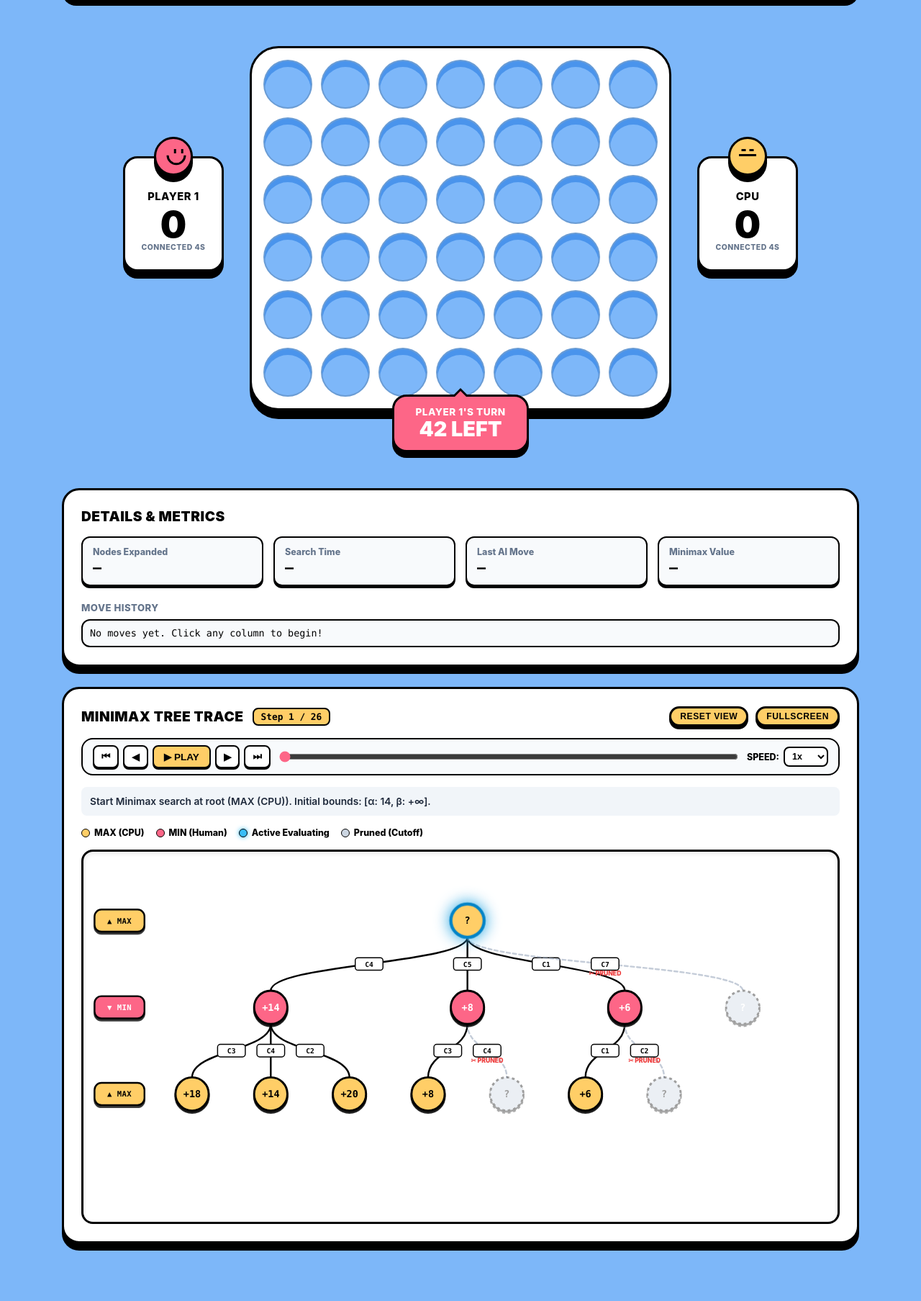
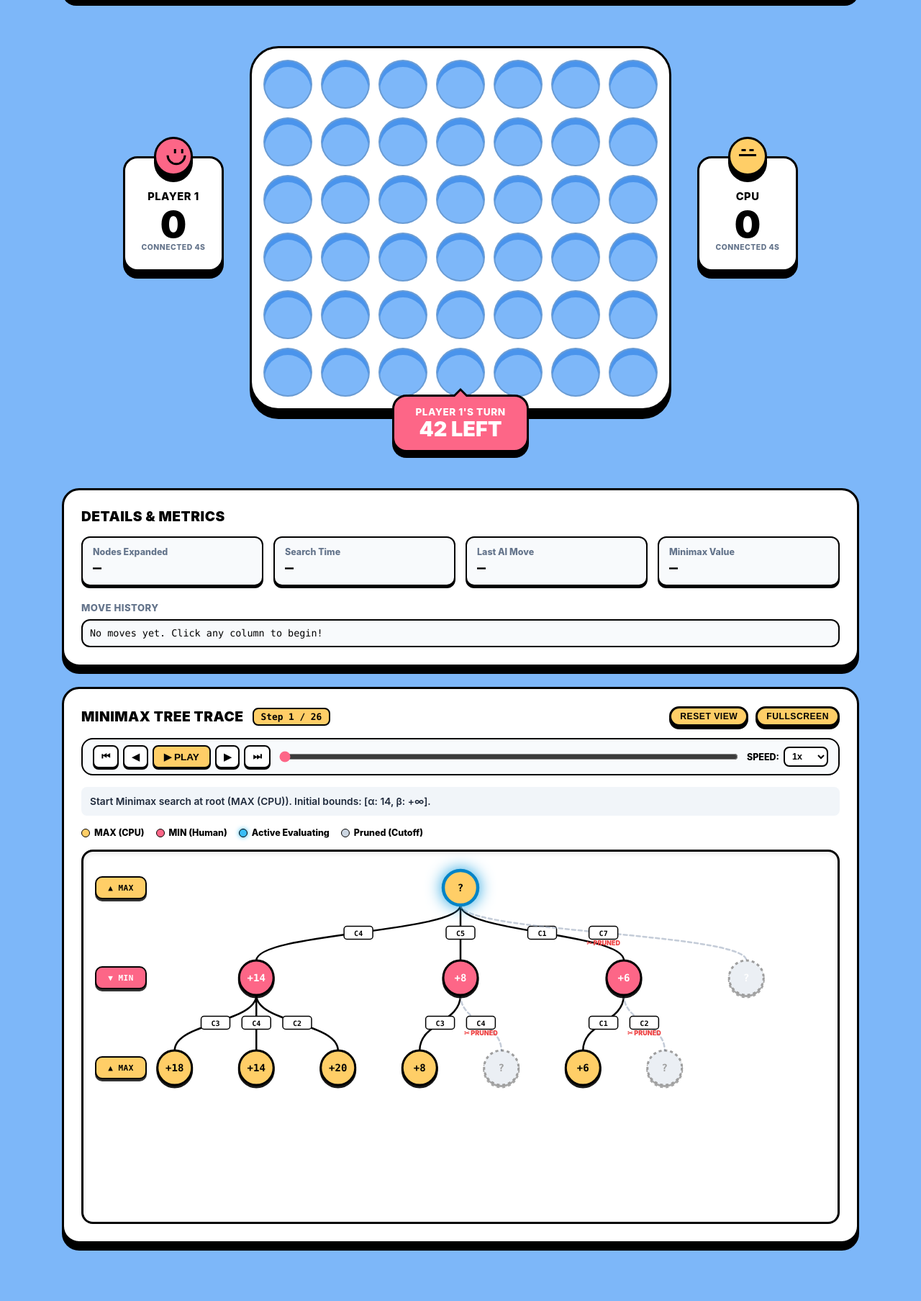
Before and after one commit to janamirashed/connect-4-ai, a Flask app: page / in a window 1280 px wide. Shown: the part 92-1899 px from the top of the page at 72% size. Run offline with Flask 3, Linux system fonts and the light colour scheme.

Commit message:
fix: render svg tree at natural scale with drag-to-pan and playback auto-scroll

```diff
--- a/static/css/style.css
+++ b/static/css/style.css
@@ -647,20 +647,19 @@ body {
   border: 3px solid var(--color-black);
   box-shadow: inset 0 3px 6px rgba(0, 0, 0, 0.08);
   border-radius: 16px;
-  overflow-x: hidden;
-  overflow-y: auto;
+  overflow: auto;
   position: relative;
   cursor: grab;
+  user-select: none;
 }
 
-.tree-viewport:active {
+.tree-viewport:active,
+.tree-viewport.panning {
   cursor: grabbing;
 }
 
 .tree-svg {
   display: block;
-  min-width: 100%;
-  min-height: 100%;
 }
 
 /* svg node styles */
@@ -669,7 +668,43 @@ body {
   transition: transform 0.2s ease;
 }
 
-/* level indicator badges on the left side of the tree */
+/* level indicator badges on the left side of the tree (native sticky) */
+.tree-levels-column {
+  position: sticky;
+  left: 16px;
+  width: 0;
+  height: 0;
+  z-index: 15;
+  pointer-events: none;
+}
+
+.tree-level-badge {
+  position: absolute;
+  left: 0;
+  width: 72px;
+  height: 32px;
+  border-radius: 10px;
+  border: 2.5px solid var(--color-black);
+  box-shadow: 0 3px 0 rgba(0, 0, 0, 0.8);
+  display: flex;
+  align-items: center;
+  justify-content: center;
+  font-family: var(--font-mono);
+  font-size: 11px;
+  font-weight: 900;
+  letter-spacing: 0.5px;
+}
+
+.tree-level-badge.max {
+  background: var(--player-yellow);
+  color: var(--color-black);
+}
+
+.tree-level-badge.min {
+  background: var(--player-red);
+  color: #ffffff;
+}
+
 .tree-level-badge-bg {
   stroke: var(--color-black);
   stroke-width: 2.5;
--- a/static/js/game.js
+++ b/static/js/game.js
@@ -643,7 +643,7 @@ function computeTreeLayout(root, availableWidth = 900) {
 
   // 2. assign x and y coordinates (leave space on left for level indicator badges)
   const leftMargin = 100;
-  const slotWidth = Math.max(90, (availableWidth - leftMargin - 40) / Math.max(root.leafCount, 8));
+  const slotWidth = Math.max(100, (availableWidth - leftMargin - 40) / Math.max(root.leafCount, 8));
   const totalTreeWidth = Math.max(root.leafCount * slotWidth + leftMargin + 80, availableWidth);
 
   function assignPositions(node, leftBound, depth) {
@@ -665,7 +665,7 @@ function computeTreeLayout(root, availableWidth = 900) {
   return { width: totalTreeWidth, height: (maxDepth + 1) * levelHeight + 60, maxDepth, levelHeight };
 }
 
-// render full svg tree — clamp width to viewport so no horizontal scroll appears
+// render full svg tree at readable dimensions
 function renderSvgTree(root) {
   treeSvg.innerHTML = "";
   if (!root) return;
@@ -684,46 +684,30 @@ function renderSvgTree(root) {
 
   const vpWidth = treeViewport.clientWidth || 800;
   const layout = computeTreeLayout(root, vpWidth);
-  // always set svg to 100% of the viewport width; viewBox handles scaling
-  treeSvg.setAttribute("width", "100%");
+  // set svg to natural layout dimensions so nodes are comfortably sized and readable
+  treeSvg.setAttribute("width", layout.width);
   treeSvg.setAttribute("height", layout.height);
   treeSvg.setAttribute("viewBox", `0 0 ${layout.width} ${layout.height}`);
 
-  const levelsGroup = document.createElementNS("http://www.w3.org/2000/svg", "g");
-  levelsGroup.id = "tree-levels-group";
+  // render sticky level labels on the left side (MAX / MIN)
+  const levelsCol = document.getElementById("tree-levels-column");
+  if (levelsCol) {
+    levelsCol.innerHTML = "";
+    for (let d = 0; d <= layout.maxDepth; d++) {
+      const isMax = d % 2 === 0;
+      const y = d * layout.levelHeight + 50;
+      const badge = document.createElement("div");
+      badge.className = `tree-level-badge ${isMax ? "max" : "min"}`;
+      badge.style.top = `${y - 16}px`;
+      badge.textContent = isMax ? "▲ MAX" : "▼ MIN";
+      levelsCol.appendChild(badge);
+    }
+  }
+
   const linesGroup = document.createElementNS("http://www.w3.org/2000/svg", "g");
   linesGroup.id = "tree-lines-group";
   const nodesGroup = document.createElementNS("http://www.w3.org/2000/svg", "g");
   nodesGroup.id = "tree-nodes-group";
-
-  // draw level labels on the left side (MAX / MIN)
-  for (let d = 0; d <= layout.maxDepth; d++) {
-    const isMax = d % 2 === 0;
-    const y = d * layout.levelHeight + 50;
-
-    const levelG = document.createElementNS("http://www.w3.org/2000/svg", "g");
-    levelG.setAttribute("transform", `translate(16, ${y})`);
-
-    // level badge box
-    const badgeBg = document.createElementNS("http://www.w3.org/2000/svg", "rect");
-    badgeBg.className.baseVal = `tree-level-badge-bg ${isMax ? "max" : "min"}`;
-    badgeBg.setAttribute("x", 0);
-    badgeBg.setAttribute("y", -16);
-    badgeBg.setAttribute("width", 72);
-    badgeBg.setAttribute("height", 32);
-    badgeBg.setAttribute("rx", 10);
-    levelG.appendChild(badgeBg);
-
-    // level text
-    const textRole = document.createElementNS("http://www.w3.org/2000/svg", "text");
-    textRole.className.baseVal = `tree-level-text-role ${isMax ? "max" : "min"}`;
-    textRole.setAttribute("x", 36);
-    textRole.setAttribute("y", 4);
-    textRole.textContent = isMax ? "▲ MAX" : "▼ MIN";
-    levelG.appendChild(textRole);
-
-    levelsGroup.appendChild(levelG);
-  }
 
   // draw branches
   function drawBranches(node) {
@@ -777,6 +761,8 @@ function renderSvgTree(root) {
   function drawNodes(node) {
     const g = document.createElementNS("http://www.w3.org/2000/svg", "g");
     g.id = `node-${node.id}`;
+    g.setAttribute("data-x", node.x);
+    g.setAttribute("data-y", node.y);
     g.className.baseVal = `tree-node-group ${node.player_type.toLowerCase()} ${node.pruned ? "pruned" : ""}`;
     g.setAttribute("transform", `translate(${node.x}, ${node.y})`);
 
@@ -826,7 +812,6 @@ function renderSvgTree(root) {
   drawBranches(root);
   drawNodes(root);
 
-  treeSvg.appendChild(levelsGroup);
   treeSvg.appendChild(linesGroup);
   treeSvg.appendChild(nodesGroup);
 }
@@ -842,6 +827,17 @@ function setupTreePlayback(tree, steps) {
   stepSlider.max = Math.max(0, playbackSteps.length - 1);
   stepSlider.value = 0;
   updatePlaybackUI();
+
+  // center root in viewport
+  setTimeout(() => {
+    if (currentTreeData && typeof currentTreeData.x === "number") {
+      treeViewport.scrollTo({
+        left: Math.max(0, currentTreeData.x - treeViewport.clientWidth / 2),
+        top: 0,
+        behavior: "smooth"
+      });
+    }
+  }, 50);
 }
 
 // update active step in tree playback
@@ -858,11 +854,20 @@ function updatePlaybackUI() {
   const allNodes = treeSvg.querySelectorAll(".tree-node-group");
   allNodes.forEach(n => n.classList.remove("active"));
 
-  // highlight active node
+  // highlight active node and keep it centered in view
   if (current.activeId) {
     const activeEl = document.getElementById(`node-${current.activeId}`);
     if (activeEl) {
       activeEl.classList.add("active");
+      const nx = parseFloat(activeEl.getAttribute("data-x"));
+      const ny = parseFloat(activeEl.getAttribute("data-y"));
+      if (!isNaN(nx) && !isNaN(ny)) {
+        treeViewport.scrollTo({
+          left: Math.max(0, nx - treeViewport.clientWidth / 2),
+          top: Math.max(0, ny - treeViewport.clientHeight / 2),
+          behavior: "smooth"
+        });
+      }
     }
   }
 
@@ -949,14 +954,59 @@ speedSelect.addEventListener("change", () => {
 });
 
 btnFitTree.addEventListener("click", () => {
-  if (currentTreeData) renderSvgTree(currentTreeData);
-  treeViewport.scrollTo({ left: 0, top: 0, behavior: "smooth" });
+  if (currentTreeData) {
+    renderSvgTree(currentTreeData);
+    const rootX = currentTreeData.x || (treeViewport.scrollWidth / 2);
+    treeViewport.scrollTo({
+      left: Math.max(0, rootX - treeViewport.clientWidth / 2),
+      top: 0,
+      behavior: "smooth"
+    });
+  }
 });
 
 btnMaximizeTree.addEventListener("click", () => {
   treeBoxPanel.classList.toggle("fullscreen");
   btnMaximizeTree.textContent = treeBoxPanel.classList.contains("fullscreen") ? "EXIT FULLSCREEN" : "FULLSCREEN";
-  if (currentTreeData) renderSvgTree(currentTreeData);
+  if (currentTreeData) {
+    renderSvgTree(currentTreeData);
+    const rootX = currentTreeData.x || (treeViewport.scrollWidth / 2);
+    treeViewport.scrollTo({
+      left: Math.max(0, rootX - treeViewport.clientWidth / 2),
+      top: 0,
+      behavior: "smooth"
+    });
+  }
+});
+
+// mouse drag-to-pan for tree viewport
+let isPanning = false;
+let panStartX = 0, panStartY = 0;
+let panScrollLeft = 0, panScrollTop = 0;
+
+treeViewport.addEventListener("mousedown", (e) => {
+  isPanning = true;
+  treeViewport.classList.add("panning");
+  panStartX = e.pageX;
+  panStartY = e.pageY;
+  panScrollLeft = treeViewport.scrollLeft;
+  panScrollTop = treeViewport.scrollTop;
+});
+
+window.addEventListener("mousemove", (e) => {
+  if (!isPanning) return;
+  e.preventDefault();
+  const dx = e.pageX - panStartX;
+  const dy = e.pageY - panStartY;
+  treeViewport.scrollLeft = panScrollLeft - dx;
+  treeViewport.scrollTop = panScrollTop - dy;
+});
+
+window.addEventListener("mouseup", () => {
+  if (isPanning) {
+    isPanning = false;
+    treeViewport.classList.remove("panning");
+  }
 });
 
 btnRestart.addEventListener("click", resetGame);
--- a/templates/index.html
+++ b/templates/index.html
@@ -173,6 +173,7 @@
 
         <!-- realistic svg tree viewport with pan & zoom support -->
         <div class="tree-viewport" id="tree-viewport">
+          <div class="tree-levels-column" id="tree-levels-column"></div>
           <svg id="tree-svg" class="tree-svg" width="100%" height="480">
             <!-- svg tree nodes and branches rendered by js -->
           </svg>
```
